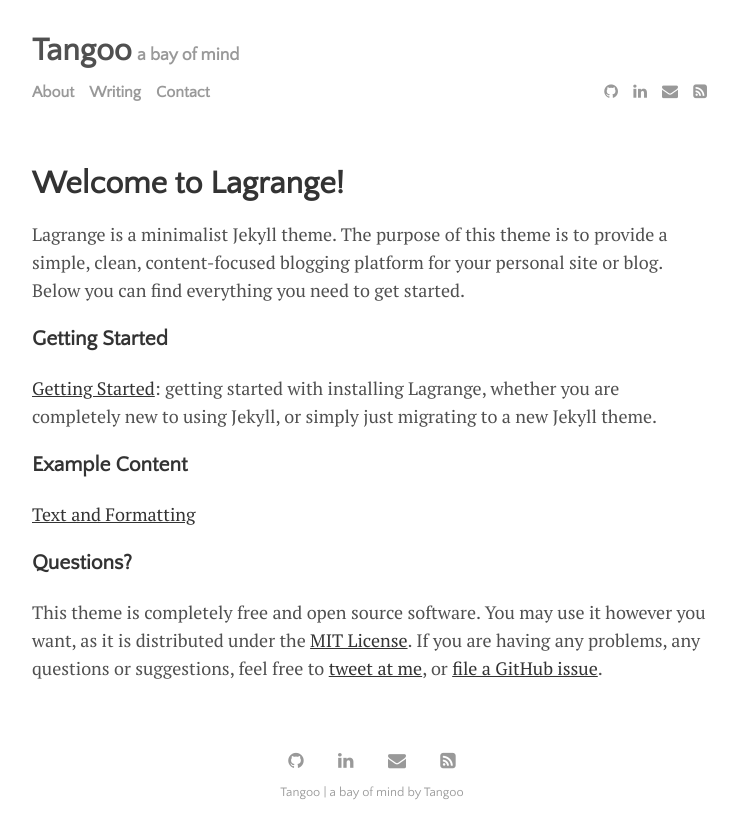
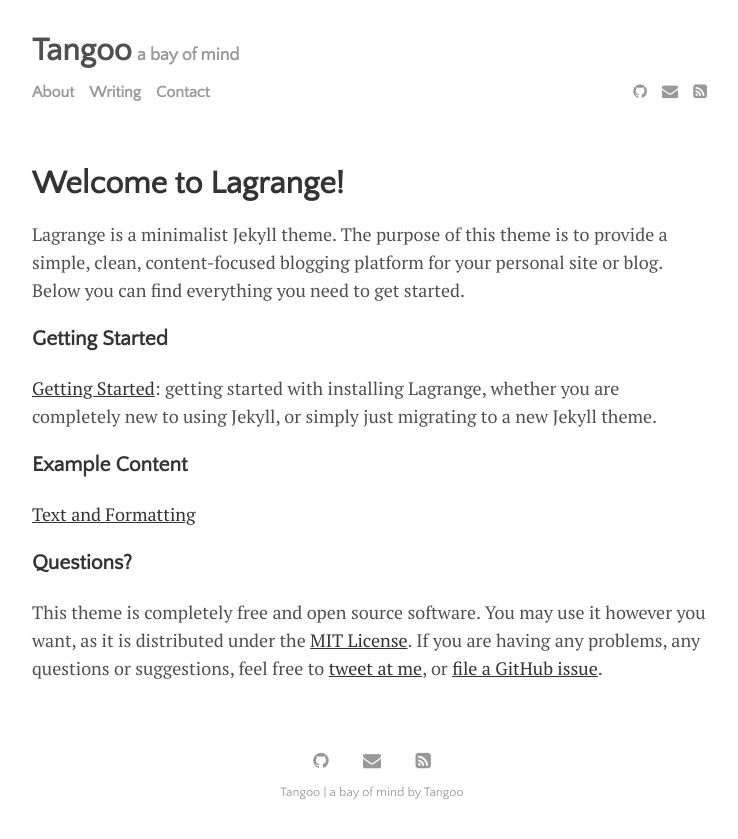
Before and after one commit to triffic-tang/triffic-tang.github.io, a Jekyll site: the page built from menu/about.md, in a window 1280 px wide. Shown: the top 839 px of the page, without its empty margins (268-1006 px from the left). Built offline with Jekyll 4.4.1, drawn with Linux system fonts in a browser that asks for light colours.

Commit message:
delete linkedin continfo

```diff
--- a/_data/settings.yml
+++ b/_data/settings.yml
@@ -14,7 +14,6 @@
 # Available social icons are powered by Font Awesome, so you can use any icon that they offer
 social:
 - {icon: 'github',     link: 'https://www.github.com/triffic-tang'}
-- {icon: 'linkedin',   link: 'http://www.linkedin.com/in/lenpaul/'}
 - {icon: 'envelope',   link: 'mailto:l.nguyen.paul@gmail.com'}
 - {icon: 'rss-square', link: '/feed.xml'}
 # - {icon: 'rss-square', link: '/rss-feed.xml'}
```
